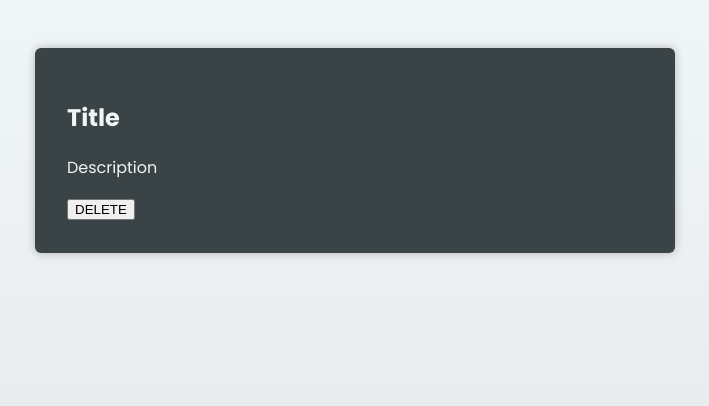
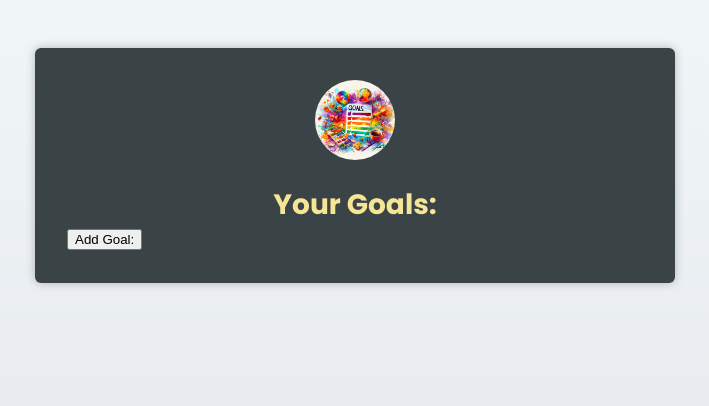
Before and after one commit to Susie-D/react-ts-basics, a React (Vite) app: page / in a window 1280 px wide. Shown: the top 406 px of the page, without its empty margins (285-994 px from the left). Built offline with nearby package versions, Linux system fonts and the light colour scheme; the HTML template or start-up script is replaced by a standard one.

Commit message:
refactor Goals and Goals List components

```diff
--- a/src/App.tsx
+++ b/src/App.tsx
@@ -1,11 +1,37 @@
+import { useState } from 'react';
+import goalsImg from './assets/goals.jpg';
 import Goals from "./components/Goals.tsx";
+import Header from "./components/Header.tsx";
+
+
+export interface Goal {
+  title: string;
+  description: string;
+  id: number;
+}
 
 export default function App() {
+  const [goals, setGoals] = useState<Goal[]>([]);
+
+  function addGoalHandler() {
+    setGoals(prevGoals => {
+      const newGoal: Goal = {
+        id: Math.random(),
+        title: 'Learning things...',
+        description: 'Learn in depth',
+      };
+      return [...prevGoals, newGoal ]
+    });
+  }
+
   return (
     <main>
+      <Header image={{ src: goalsImg, alt: 'A list of goals' }}>
+        <h1>Your Goals:</h1>
+      </Header>
+      <button onClick={addGoalHandler}>Add Goal:</button>
       <Goals
-        title={'Title'}
-        description={'Description'} />
+        goals={goals} />
     </main>
   )
 }
--- a/src/components/Goals.tsx
+++ b/src/components/Goals.tsx
@@ -1,19 +1,16 @@
+import { Goal } from "../App";
+import GoalsList from "./GoalsList";
+
 interface Props {
-    title: string;
-    description: string;
+    goals: Goal[];
 }
 
 const Goals = ({
-    title,
-    description,
+    goals
 }: Props) => {
     return (
         <article>
-            <div>
-                <h2>{title}</h2>
-                <p>{description}</p>
-            </div>
-            <button>DELETE</button>
+            <GoalsList goals={goals} />
         </article>
     )
 }
--- /dev/null
+++ b/src/components/GoalsList.tsx
@@ -0,0 +1,24 @@
+import { Goal } from "../App";
+
+
+interface Props {
+    goals: Goal[];
+}
+
+
+const GoalsList = ({goals} : Props) => {
+    return (<>
+        <ul>
+            {goals.map((goal) =>
+                <li key={goal.id}>
+                    <h2>{goal.title}</h2>
+                    <p>{goal.description}</p>
+                    <button>DELETE</button>
+                </li>
+
+            )}
+        </ul>
+    </>)
+}
+
+export default GoalsList
--- /dev/null
+++ b/src/components/Header.tsx
@@ -0,0 +1,25 @@
+import { ReactNode } from "react";
+
+interface Props {
+    image: {
+        src: string;
+        alt: string;
+    }
+    children: ReactNode;
+}
+
+
+const Header = ({
+    image,
+    children,
+}: Props) => {
+    return (
+        <header>
+            <img {...image}/>
+            {children}
+        </header>
+    )
+}
+
+
+export default Header;
```
